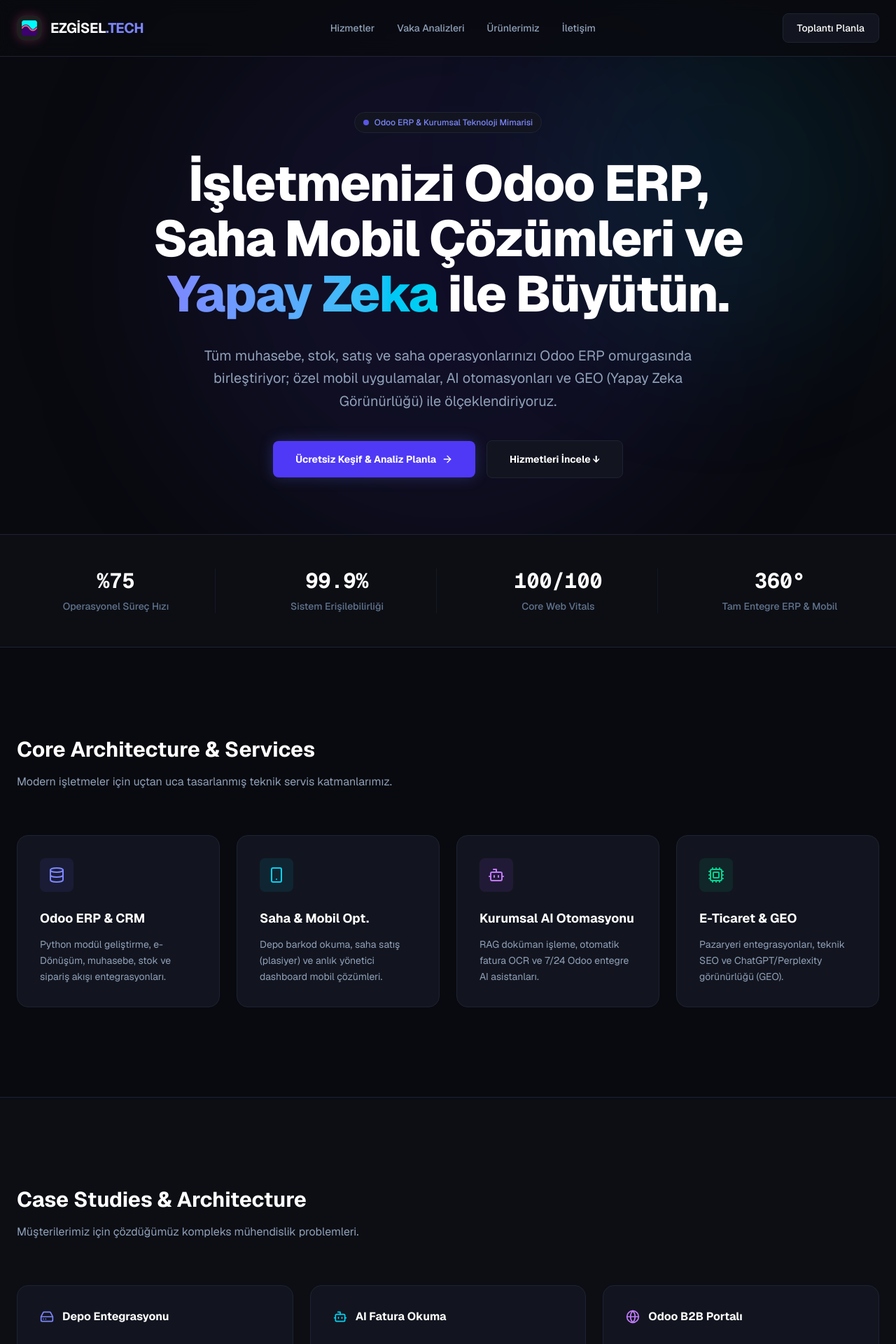
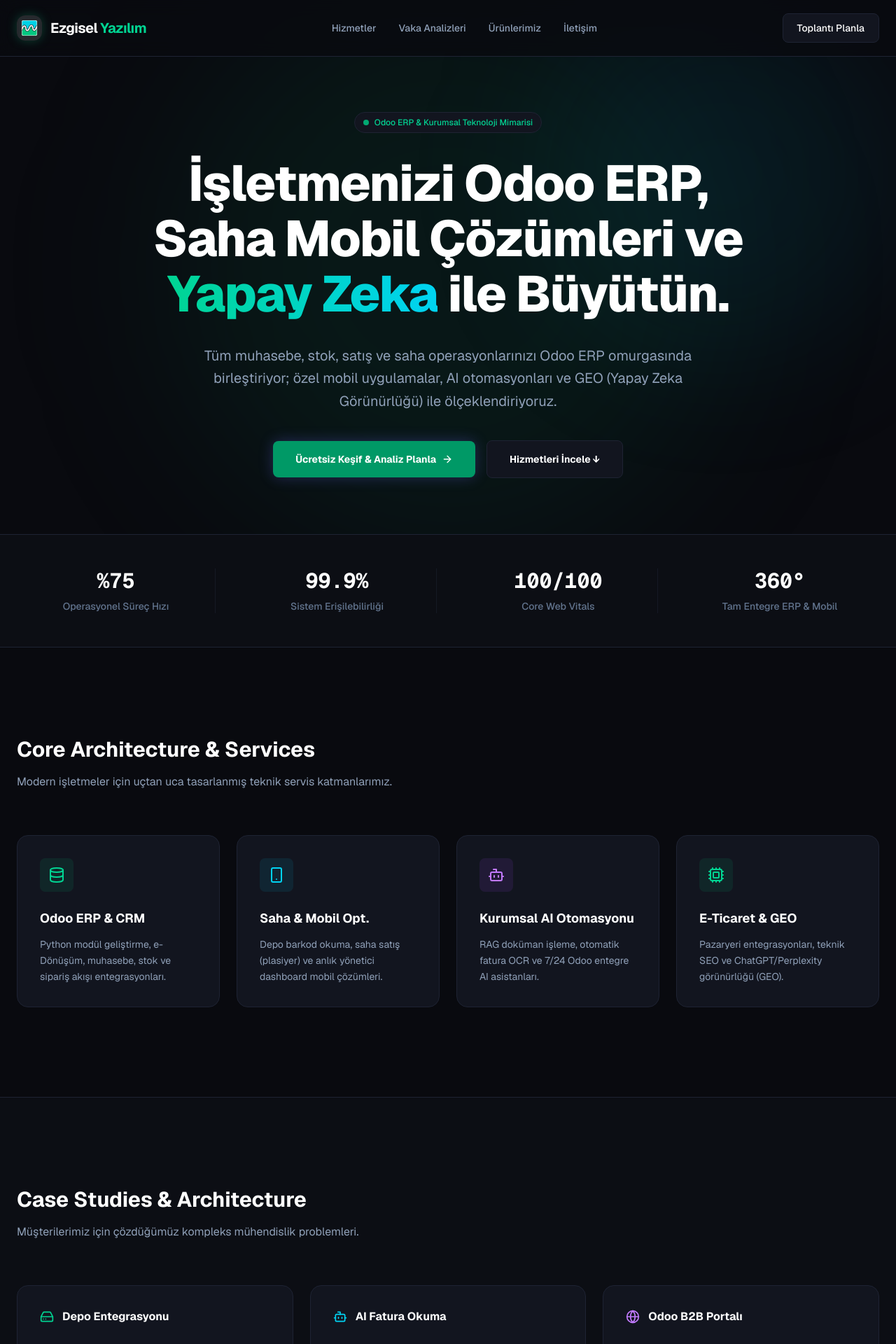
Before and after one commit to aydinysf/mywebsite, a Next.js app: page / in a window 1280 px wide. Shown: the top 1920 px of the page at 70% size. Built offline with nearby package versions, Linux system fonts and the light colour scheme.

Commit message:
refactor: change theme to emerald and update logo

```diff
--- a/src/app/page.tsx
+++ b/src/app/page.tsx
@@ -42,15 +42,15 @@
   };
 
   return (
-    <div className="min-h-screen bg-[#090A0F] text-slate-300 font-sans antialiased selection:bg-indigo-500/30 selection:text-indigo-200">
+    <div className="min-h-screen bg-[#090A0F] text-slate-300 font-sans antialiased selection:bg-emerald-500/30 selection:text-emerald-200">
 
       {/* 1. Header (Sticky / Glassmorphism) */}
       <header className="fixed top-0 left-0 right-0 z-50 bg-[#090A0F]/80 backdrop-blur-md border-b border-[#1E2333]">
         <div className="max-w-7xl mx-auto px-6 h-20 flex items-center justify-between">
           <div className="flex items-center gap-3">
-            <img src="/logo.jpg" alt="Ezgisel Logo" className="w-9 h-9 rounded-xl shadow-[0_0_15px_rgba(236,72,153,0.3)] object-cover" />
+            <img src="/logo.jpg" alt="Ezgisel Logo" className="w-9 h-9 rounded-xl shadow-[0_0_15px_rgba(16,185,129,0.3)] object-cover" />
             <span className="text-xl font-bold tracking-tight text-white">
-              EZGİSEL<span className="text-indigo-400">.TECH</span>
+              Ezgisel <span className="text-emerald-400">Yazılım</span>
             </span>
           </div>
           <nav className="hidden md:flex items-center gap-8 text-sm font-medium text-slate-400">
@@ -59,7 +59,7 @@
             <a href="#products" className="hover:text-white transition-colors">Ürünlerimiz</a>
             <a href="#contact" className="hover:text-white transition-colors">İletişim</a>
           </nav>
-          <a href="#contact" className="hidden md:flex items-center justify-center px-5 py-2.5 bg-[#12151F] hover:bg-[#1E2333] border border-[#1E2333] hover:border-indigo-500/50 text-white text-sm font-medium rounded-lg transition-all">
+          <a href="#contact" className="hidden md:flex items-center justify-center px-5 py-2.5 bg-[#12151F] hover:bg-[#1E2333] border border-[#1E2333] hover:border-emerald-500/50 text-white text-sm font-medium rounded-lg transition-all">
             Toplantı Planla
           </a>
         </div>
@@ -68,22 +68,22 @@
       {/* 2. Hero Bölümü */}
       <section className="pt-40 pb-20 px-6 relative overflow-hidden">
         {/* Glow Effects */}
-        <div className="absolute top-1/2 left-1/2 -translate-x-1/2 -translate-y-1/2 w-[800px] h-[800px] bg-indigo-600/10 rounded-full blur-[120px] pointer-events-none"></div>
+        <div className="absolute top-1/2 left-1/2 -translate-x-1/2 -translate-y-1/2 w-[800px] h-[800px] bg-emerald-600/10 rounded-full blur-[120px] pointer-events-none"></div>
         <div className="absolute top-0 right-0 w-[500px] h-[500px] bg-cyan-600/10 rounded-full blur-[100px] pointer-events-none"></div>
 
         <div className="max-w-4xl mx-auto text-center relative z-10">
-          <div className="inline-flex items-center gap-2 px-3 py-1.5 rounded-full bg-[#12151F] border border-[#1E2333] text-xs font-medium text-indigo-400 mb-8">
-            <span className="w-2 h-2 rounded-full bg-indigo-500 animate-pulse"></span>
+          <div className="inline-flex items-center gap-2 px-3 py-1.5 rounded-full bg-[#12151F] border border-[#1E2333] text-xs font-medium text-emerald-400 mb-8">
+            <span className="w-2 h-2 rounded-full bg-emerald-500 animate-pulse"></span>
             Odoo ERP & Kurumsal Teknoloji Mimarisi
           </div>
           <h1 className="text-5xl md:text-7xl font-extrabold text-white tracking-tight mb-8 leading-[1.1]">
-            İşletmenizi Odoo ERP, Saha Mobil Çözümleri ve <span className="text-transparent bg-clip-text bg-gradient-to-r from-indigo-400 to-cyan-400">Yapay Zeka</span> ile Büyütün.
+            İşletmenizi Odoo ERP, Saha Mobil Çözümleri ve <span className="text-transparent bg-clip-text bg-gradient-to-r from-emerald-400 to-cyan-400">Yapay Zeka</span> ile Büyütün.
           </h1>
           <p className="text-lg md:text-xl text-slate-400 mb-10 max-w-3xl mx-auto leading-relaxed">
             Tüm muhasebe, stok, satış ve saha operasyonlarınızı Odoo ERP omurgasında birleştiriyor; özel mobil uygulamalar, AI otomasyonları ve GEO (Yapay Zeka Görünürlüğü) ile ölçeklendiriyoruz.
           </p>
           <div className="flex flex-col sm:flex-row items-center justify-center gap-4">
-            <a href="#contact" className="w-full sm:w-auto px-8 py-4 bg-indigo-600 hover:bg-indigo-500 text-white text-sm font-bold rounded-lg transition-colors flex items-center justify-center gap-2 shadow-[0_0_20px_rgba(99,102,241,0.3)]">
+            <a href="#contact" className="w-full sm:w-auto px-8 py-4 bg-emerald-600 hover:bg-emerald-500 text-white text-sm font-bold rounded-lg transition-colors flex items-center justify-center gap-2 shadow-[0_0_20px_rgba(99,102,241,0.3)]">
               Ücretsiz Keşif & Analiz Planla <ArrowRight className="w-4 h-4" />
             </a>
             <a href="#services" className="w-full sm:w-auto px-8 py-4 bg-[#12151F] hover:bg-[#1E2333] border border-[#1E2333] text-white text-sm font-bold rounded-lg transition-colors flex items-center justify-center gap-2">
@@ -125,8 +125,8 @@
 
           <div className="grid grid-cols-1 md:grid-cols-2 lg:grid-cols-4 gap-6">
             {/* Service 1 */}
-            <div className="group bg-[#12151F] border border-[#1E2333] hover:border-indigo-500/50 p-8 rounded-2xl transition-all hover:bg-[#151925]">
-              <div className="w-12 h-12 rounded-lg bg-indigo-500/10 flex items-center justify-center mb-6 text-indigo-400 group-hover:scale-110 transition-transform">
+            <div className="group bg-[#12151F] border border-[#1E2333] hover:border-emerald-500/50 p-8 rounded-2xl transition-all hover:bg-[#151925]">
+              <div className="w-12 h-12 rounded-lg bg-emerald-500/10 flex items-center justify-center mb-6 text-emerald-400 group-hover:scale-110 transition-transform">
                 <Database className="w-6 h-6" />
               </div>
               <h3 className="text-lg font-bold text-white mb-3">Odoo ERP & CRM</h3>
@@ -174,7 +174,7 @@
           <div className="grid grid-cols-1 lg:grid-cols-3 gap-6">
             <div className="bg-[#12151F] border border-[#1E2333] rounded-2xl p-8">
               <div className="flex items-center gap-3 mb-6">
-                <HardDrive className="w-5 h-5 text-indigo-400" />
+                <HardDrive className="w-5 h-5 text-emerald-400" />
                 <h3 className="font-bold text-white">Depo Entegrasyonu</h3>
               </div>
               <div className="space-y-4">
@@ -187,7 +187,7 @@
                   <p className="text-sm text-slate-300">Odoo WMS modülü ile entegre, özel React Native el terminali uygulaması geliştirildi.</p>
                 </div>
                 <div className="pt-4 border-t border-[#1E2333]">
-                  <span className="text-xs font-mono text-indigo-400 block mb-1">RESULT</span>
+                  <span className="text-xs font-mono text-emerald-400 block mb-1">RESULT</span>
                   <p className="text-sm text-white font-medium">Hata payı %0.1'e düştü, paketleme hızı 4 kat arttı.</p>
                 </div>
               </div>
@@ -248,22 +248,22 @@
 
           <div className="grid grid-cols-1 md:grid-cols-2 gap-8 max-w-4xl mx-auto">
             {/* Product 1 */}
-            <div className="group relative bg-[#12151F] border border-[#1E2333] hover:border-indigo-500/50 rounded-3xl overflow-hidden transition-all">
-              <div className="absolute top-0 left-0 w-full h-1 bg-indigo-500"></div>
+            <div className="group relative bg-[#12151F] border border-[#1E2333] hover:border-emerald-500/50 rounded-3xl overflow-hidden transition-all">
+              <div className="absolute top-0 left-0 w-full h-1 bg-emerald-500"></div>
               <div className="p-10">
                 <div className="flex items-center gap-4 mb-6">
-                  <div className="w-14 h-14 rounded-2xl bg-indigo-500/10 flex items-center justify-center border border-indigo-500/20">
-                    <Shield className="w-7 h-7 text-indigo-400" />
+                  <div className="w-14 h-14 rounded-2xl bg-emerald-500/10 flex items-center justify-center border border-emerald-500/20">
+                    <Shield className="w-7 h-7 text-emerald-400" />
                   </div>
                   <div>
                     <h3 className="text-xl font-bold text-white">Dijital Arşiv Sistemi</h3>
-                    <span className="text-xs font-mono text-indigo-400">Kurumsal SaaS</span>
+                    <span className="text-xs font-mono text-emerald-400">Kurumsal SaaS</span>
                   </div>
                 </div>
                 <p className="text-slate-400 leading-relaxed mb-8">
                   KVKK uyumlu, akıllı arama ve OCR (Karakter Tanıma) destekli yeni nesil kurumsal doküman yönetim sistemi. Dosyalarınızı güvenle bulutta saklayın ve saniyeler içinde aradığınızı bulun.
                 </p>
-                <div className="flex items-center gap-2 text-sm font-medium text-white group-hover:text-indigo-400 transition-colors cursor-pointer">
+                <div className="flex items-center gap-2 text-sm font-medium text-white group-hover:text-emerald-400 transition-colors cursor-pointer">
                   İncele <ChevronRight className="w-4 h-4" />
                 </div>
               </div>
@@ -321,7 +321,7 @@
                       name="name"
                       value={formData.name}
                       onChange={handleInputChange}
-                      className="w-full bg-[#090A0F] border border-[#1E2333] rounded-lg px-4 py-3 text-white focus:outline-none focus:border-indigo-500 focus:ring-1 focus:ring-indigo-500 transition-all"
+                      className="w-full bg-[#090A0F] border border-[#1E2333] rounded-lg px-4 py-3 text-white focus:outline-none focus:border-emerald-500 focus:ring-1 focus:ring-emerald-500 transition-all"
                       placeholder="John Doe"
                     />
                   </div>
@@ -333,7 +333,7 @@
                       name="email"
                       value={formData.email}
                       onChange={handleInputChange}
-                      className="w-full bg-[#090A0F] border border-[#1E2333] rounded-lg px-4 py-3 text-white focus:outline-none focus:border-indigo-500 focus:ring-1 focus:ring-indigo-500 transition-all"
+                      className="w-full bg-[#090A0F] border border-[#1E2333] rounded-lg px-4 py-3 text-white focus:outline-none focus:border-emerald-500 focus:ring-1 focus:ring-emerald-500 transition-all"
                       placeholder="john@company.com"
                     />
                   </div>
@@ -345,7 +345,7 @@
                     name="interest"
                     value={formData.interest}
                     onChange={handleInputChange}
-                    className="w-full bg-[#090A0F] border border-[#1E2333] rounded-lg px-4 py-3 text-white focus:outline-none focus:border-indigo-500 focus:ring-1 focus:ring-indigo-500 transition-all"
+                    className="w-full bg-[#090A0F] border border-[#1E2333] rounded-lg px-4 py-3 text-white focus:outline-none focus:border-emerald-500 focus:ring-1 focus:ring-emerald-500 transition-all"
                   >
                     <option value="Odoo ERP">Odoo ERP Entegrasyonu</option>
                     <option value="Mobil Uygulama">Mobil & Saha Uygulamaları</option>
@@ -362,7 +362,7 @@
                     value={formData.message}
                     onChange={handleInputChange}
                     rows={4}
-                    className="w-full bg-[#090A0F] border border-[#1E2333] rounded-lg px-4 py-3 text-white focus:outline-none focus:border-indigo-500 focus:ring-1 focus:ring-indigo-500 transition-all resize-none"
+                    className="w-full bg-[#090A0F] border border-[#1E2333] rounded-lg px-4 py-3 text-white focus:outline-none focus:border-emerald-500 focus:ring-1 focus:ring-emerald-500 transition-all resize-none"
                     placeholder="Mevcut sisteminiz ve çözmek istediğiniz problem hakkında kısaca bilgi verin..."
                   ></textarea>
                 </div>
@@ -370,7 +370,7 @@
                 <button
                   type="submit"
                   disabled={isSubmitting}
-                  className="w-full bg-indigo-600 hover:bg-indigo-500 text-white font-bold py-4 rounded-lg transition-all flex items-center justify-center gap-2 disabled:opacity-50 disabled:cursor-not-allowed"
+                  className="w-full bg-emerald-600 hover:bg-emerald-500 text-white font-bold py-4 rounded-lg transition-all flex items-center justify-center gap-2 disabled:opacity-50 disabled:cursor-not-allowed"
                 >
                   {isSubmitting ? (
                     <span className="flex items-center gap-2">
@@ -394,9 +394,9 @@
             © {new Date().getFullYear()} Ezgisel Yazılım. Enterprise Architecture Solutions.
           </div>
           <div className="flex gap-6 font-mono text-xs text-slate-600">
-            <a href="/llms.txt" className="hover:text-indigo-400 transition-colors">/llms.txt</a>
-            <a href="/sitemap.xml" className="hover:text-indigo-400 transition-colors">/sitemap.xml</a>
-            <a href="/robots.txt" className="hover:text-indigo-400 transition-colors">/robots.txt</a>
+            <a href="/llms.txt" className="hover:text-emerald-400 transition-colors">/llms.txt</a>
+            <a href="/sitemap.xml" className="hover:text-emerald-400 transition-colors">/sitemap.xml</a>
+            <a href="/robots.txt" className="hover:text-emerald-400 transition-colors">/robots.txt</a>
           </div>
         </div>
       </footer>
```
Also changed, not shown: public/logo.jpg.
